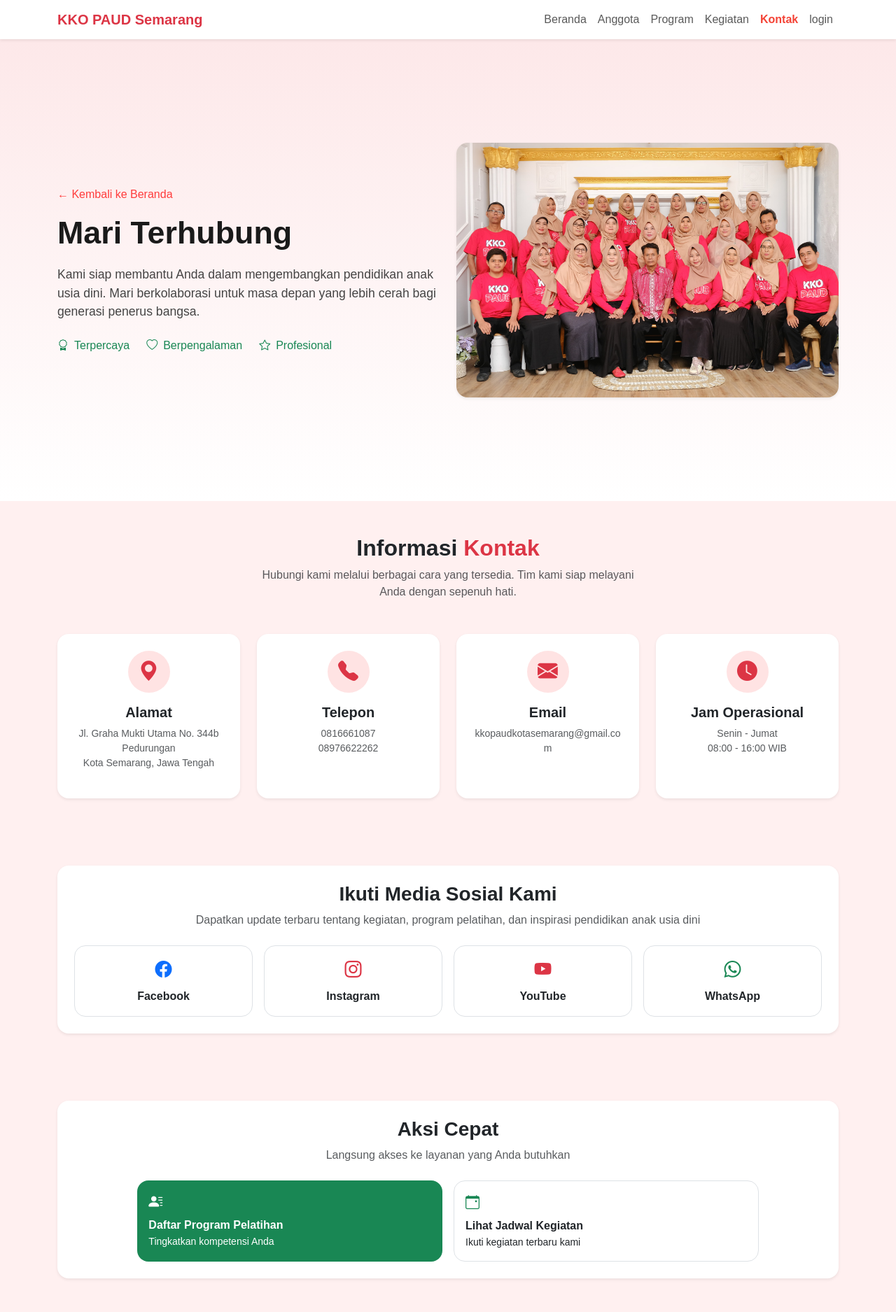
After one commit to liliianaa/webkkosemarang, a PHP site: page /kontak.php in a window 1280 px wide. The commit adds this page. Shown: the whole page at 70% size. Run offline with PHP 8.4, Linux system fonts and the light colour scheme.

Commit message:
add fitur kontak

```diff
--- a/anggota.php
+++ b/anggota.php
@@ -131,7 +131,7 @@ include "koneksi.php";
           <li class="nav-item"><a class="nav-link active" href="anggota.php">Anggota</a></li>
           <li class="nav-item"><a class="nav-link" href="#program">Program</a></li>
           <li class="nav-item"><a class="nav-link" href="#kegiatan">Kegiatan</a></li>
-          <li class="nav-item"><a class="nav-link" href="#kontak">Kontak</a></li>
+          <li class="nav-item"><a class="nav-link" href="kontak.php">Kontak</a></li>
           <li class="nav-item"><a class="nav-link" href="login.php">login</a></li>
         </ul>
       </div>
--- /dev/null
+++ b/kontak.php
@@ -0,0 +1,407 @@
+<!DOCTYPE html>
+<html lang="id">
+
+<head>
+    <meta charset="utf-8" />
+    <meta name="viewport" content="width=device-width, initial-scale=1" />
+    <title>KKO PAUD Kota Semarang</title>
+    <link href="https://cdn.jsdelivr.net/npm/bootstrap@5.3.3/dist/css/bootstrap.min.css" rel="stylesheet" />
+    <link rel="stylesheet" href="https://cdn.jsdelivr.net/npm/bootstrap-icons@1.11.3/font/bootstrap-icons.min.css" />
+    <style>
+        body {
+            font-family: 'Poppins', sans-serif;
+        }
+
+        /* Background lembut */
+        #hero {
+            background: linear-gradient(180deg, #fde8e9 0%, #fff 100%);
+            position: relative;
+            padding-top: 100px;
+            padding-bottom: 100px;
+        }
+
+        /* Elemen bulat dekorasi */
+        .circle {
+            width: 80px;
+            height: 80px;
+            background: radial-gradient(circle at 30% 30%, #f77d6b, #e5443c);
+            border-radius: 50%;
+            position: absolute;
+            top: 20px;
+            left: 50%;
+            transform: translateX(-50%);
+            z-index: 0;
+        }
+
+        .tagline {
+            display: inline-block;
+            background: #fde0df;
+            color: #c94c4c;
+            font-size: 14px;
+            padding: 5px 15px;
+            border-radius: 20px;
+            margin-bottom: 15px;
+            font-weight: 500;
+        }
+
+        .hero-title {
+            font-size: 2.8rem;
+            font-weight: 800;
+            color: #1a1a1a;
+            margin-bottom: 0.2rem;
+        }
+
+        .hero-subtitle {
+            font-size: 2.8rem;
+            font-weight: 800;
+            color: #f44336;
+        }
+
+        .hero-desc {
+            max-width: 600px;
+            margin: 20px auto;
+            font-size: 1.1rem;
+            color: #444;
+        }
+
+        .btn-join {
+            background-color: #f44336;
+            color: white;
+            padding: 10px 20px;
+            border-radius: 8px;
+            font-weight: 500;
+        }
+
+        .btn-program {
+            background-color: white;
+            border: 1px solid #ccc;
+            padding: 10px 20px;
+            border-radius: 8px;
+            font-weight: 500;
+            margin-left: 10px;
+        }
+
+        .navbar .nav-link.active {
+            color: #f44336 !important;
+            font-weight: bold;
+        }
+
+        .icon-circle {
+            background: #dc3545;
+            width: 80px;
+            height: 80px;
+            display: flex;
+            align-items: center;
+            justify-content: center;
+            border-radius: 50%;
+        }
+
+        .badge-center {
+            display: inline-block;
+            margin: 0 auto;
+            padding: 6px 14px;
+            font-size: 12px;
+            border-radius: 50px;
+            font-weight: 600;
+            margin-bottom: 10px;
+            background-color: #f8d7da;
+            /* warna bg-danger-subtle */
+            color: #dc3545;
+            /* warna text-danger */
+            white-space: nowrap;
+        }
+
+        .hero-section {
+            background-color: #ffe3e3;
+            padding: 80px 20px;
+        }
+
+        .hero-section .container {
+            position: relative;
+            z-index: 1;
+        }
+
+        .back-link {
+            display: inline-block;
+            margin-bottom: 20px;
+            color: #ff3c3c;
+            text-decoration: none;
+            font-size: 16px;
+        }
+
+        .icon-circle-soft {
+            width: 60px;
+            height: 60px;
+            background-color: #ffe3e3;
+            border-radius: 50%;
+            display: flex;
+            align-items: center;
+            justify-content: center;
+        }
+    </style>
+</head>
+
+<body>
+    <!-- NAVBAR -->
+    <nav class="navbar navbar-expand-lg bg-white shadow-sm sticky-top">
+        <div class="container">
+            <a class="navbar-brand fw-bold text-danger" href="#">KKO PAUD Semarang</a>
+            <button class="navbar-toggler" type="button" data-bs-toggle="collapse" data-bs-target="#navbarNav">
+                <span class="navbar-toggler-icon"></span>
+            </button>
+            <div class="collapse navbar-collapse" id="navbarNav">
+                <ul class="navbar-nav ms-auto">
+                    <li class="nav-item"><a class="nav-link" href="index.php">Beranda</a></li>
+                    <li class="nav-item"><a class="nav-link" href="anggota.php">Anggota</a></li>
+                    <li class="nav-item"><a class="nav-link" href="#program">Program</a></li>
+                    <li class="nav-item"><a class="nav-link" href="#kegiatan">Kegiatan</a></li>
+                    <li class="nav-item"><a class="nav-link active" href="kontak.php">Kontak</a></li>
+                    <li class="nav-item"><a class="nav-link" href="login.php">login</a></li>
+                </ul>
+            </div>
+        </div>
+    </nav>
+
+    <!-- HERO -->
+    <section id="hero" class="hero-section">
+        <div class="container py-5">
+            <div class="row align-items-center">
+                <!-- Kolom Kiri (Teks) -->
+                <div class="col-md-6">
+                    <a href="index.php" class="back-link d-inline-block mb-3">← Kembali ke Beranda</a>
+                    <h1 class="hero-title">
+                        Mari <span class="highlight-green">Terhubung</span>
+                    </h1>
+                    <p class="hero-desc">
+                        Kami siap membantu Anda dalam mengembangkan pendidikan anak usia dini. Mari berkolaborasi untuk
+                        masa depan yang lebih cerah bagi generasi penerus bangsa.
+                    </p>
+                    <div class="d-flex flex-wrap gap-4 mt-4">
+                        <div class="d-flex align-items-center gap-2 text-success">
+                            <i class="bi bi-award"></i> Terpercaya
+                        </div>
+                        <div class="d-flex align-items-center gap-2 text-success">
+                            <i class="bi bi-heart"></i> Berpengalaman
+                        </div>
+                        <div class="d-flex align-items-center gap-2 text-success">
+                            <i class="bi bi-star"></i> Profesional
+                        </div>
+                    </div>
+                </div>
+
+                <!-- Kolom Kanan (Gambar) -->
+                <div class="col-md-6 text-center">
+                    <img src="assets/gambarkontak.jpg" alt="Anak-anak belajar" class="img-fluid rounded-4 shadow-sm"
+                        style="max-width: 100%; height: auto;">
+                </div>
+            </div>
+        </div>
+    </section>
+
+</body>
+
+</html>
+
+<!-- KONTAK -->
+<section class="py-5" style="background-color: #fff0f0;">
+    <div class="container">
+
+        <!-- Tambahan Judul dan Deskripsi -->
+        <div class="text-center mb-5">
+            <h2 class="fw-bold">
+                Informasi <span class="text-danger">Kontak</span>
+            </h2>
+            <p class="text-muted">
+                Hubungi kami melalui berbagai cara yang tersedia. Tim kami siap melayani<br />
+                Anda dengan sepenuh hati.
+            </p>
+        </div>
+
+        <!-- Baris Isi Kontak -->
+        <div class="row g-4 justify-content-center">
+
+            <!-- Alamat -->
+            <div class="col-md-3 col-sm-6">
+                <div class="card text-center border-0 shadow-sm p-4 h-100 rounded-4">
+                    <div class="icon-circle-soft mb-3 mx-auto">
+                        <i class="bi bi-geo-alt-fill text-danger" style="font-size: 1.8rem;"></i>
+                    </div>
+                    <h5 class="fw-bold">Alamat</h5>
+                    <p class="text-muted small mb-0">Jl. Graha Mukti Utama No. 344b</p>
+                    <p class="text-muted small mb-0">Pedurungan</p>
+                    <p class="text-muted small">Kota Semarang, Jawa Tengah</p>
+                </div>
+            </div>
+
+            <!-- Telepon -->
+            <div class="col-md-3 col-sm-6">
+                <div class="card text-center border-0 shadow-sm p-4 h-100 rounded-4">
+                    <div class="icon-circle-soft mb-3 mx-auto">
+                        <i class="bi bi-telephone-fill text-danger" style="font-size: 1.8rem;"></i>
+                    </div>
+                    <h5 class="fw-bold">Telepon</h5>
+                    <p class="text-muted small mb-0">0816661087</p>
+                    <p class="text-muted small">08976622262</p>
+                </div>
+            </div>
+
+            <!-- Email -->
+            <div class="col-md-3 col-sm-6">
+                <div class="card text-center border-0 shadow-sm p-4 h-100 rounded-4">
+                    <div class="icon-circle-soft mb-3 mx-auto">
+                        <i class="bi bi-envelope-fill text-danger" style="font-size: 1.8rem;"></i>
+                    </div>
+                    <h5 class="fw-bold ">Email</h5>
+                    <p class="text-muted small mb-0">kkopaudkotasemarang@gmail.com</p>
+                </div>
+            </div>
+
+            <!-- Jam Operasional -->
+            <div class="col-md-3 col-sm-6">
+                <div class="card text-center border-0 shadow-sm p-4 h-100 rounded-4">
+                    <div class="icon-circle-soft mb-3 mx-auto">
+                        <i class="bi bi-clock-fill text-danger" style="font-size: 1.8rem;"></i>
+                    </div>
+                    <h5 class="fw-bold">Jam Operasional</h5>
+                    <p class="text-muted small mb-0">Senin - Jumat</p>
+                    <p class="text-muted small">08:00 - 16:00 WIB</p>
+                </div>
+            </div>
+
+        </div>
+    </div>
+</section>
+
+
+<!-- IKUTI MEDIA SOSIAL -->
+<section class="py-5" style="background-color: #fff0f0;">
+    <div class="container">
+        <div class="bg-white rounded-4 shadow-sm p-4 text-center">
+            <h3 class="fw-bold">Ikuti Media Sosial Kami</h3>
+            <p class="text-muted mb-4">
+                Dapatkan update terbaru tentang kegiatan, program pelatihan, dan inspirasi pendidikan anak usia dini
+            </p>
+            <div class="row justify-content-center g-3">
+
+                <!-- Facebook -->
+                <div class="col-6 col-md-3">
+                    <a href="https://facebook.com/kkopaudsemarang" target="_blank"
+                        class="text-decoration-none text-dark">
+                        <div class="border rounded-4 py-3 h-100">
+                            <i class="bi bi-facebook text-primary fs-4"></i>
+                            <p class="fw-semibold mt-2 mb-0">Facebook</p>
+                        </div>
+                    </a>
+                </div>
+
+                <!-- Instagram -->
+                <div class="col-6 col-md-3">
+                    <a href="https://instagram.com/kkopaudkotasemarang" target="_blank"
+                        class="text-decoration-none text-dark">
+                        <div class="border rounded-4 py-3 h-100">
+                            <i class="bi bi-instagram text-danger fs-4"></i>
+                            <p class="fw-semibold mt-2 mb-0">Instagram</p>
+                        </div>
+                    </a>
+                </div>
+
+                <!-- YouTube -->
+                <div class="col-6 col-md-3">
+                    <a href="https://www.youtube.com/@kkopaudkotasemarang242" target="_blank"
+                        class="text-decoration-none text-dark">
+                        <div class="border rounded-4 py-3 h-100">
+                            <i class="bi bi-youtube text-danger fs-4"></i>
+                            <p class="fw-semibold mt-2 mb-0">YouTube</p>
+                        </div>
+                    </a>
+                </div>
+
+                <!-- WhatsApp -->
+                <div class="col-6 col-md-3">
+                    <a href="https://wa.me/6281266622262" target="_blank" class="text-decoration-none text-dark">
+                        <div class="border rounded-4 py-3 h-100">
+                            <i class="bi bi-whatsapp text-success fs-4"></i>
+                            <p class="fw-semibold mt-2 mb-0">WhatsApp</p>
+                        </div>
+                    </a>
+                </div>
+
+            </div>
+        </div>
+    </div>
+</section>
+
+<!-- AKSI CEPAT -->
+<section class="py-5" style="background-color: #fff0f0;">
+    <div class="container">
+        <div class="bg-white rounded-4 shadow-sm p-4 text-center">
+            <h3 class="fw-bold">Aksi Cepat</h3>
+            <p class="text-muted mb-4">
+                Langsung akses ke layanan yang Anda butuhkan
+            </p>
+            <div class="row justify-content-center g-3">
+
+                <!-- Daftar Program -->
+                <div class="col-md-5">
+                    <a href="#" class="text-white text-decoration-none" data-bs-toggle="modal"
+                        data-bs-target="#daftarModal">
+                        <div class="bg-success rounded-4 p-3 text-start h-100">
+                            <i class="bi bi-person-lines-fill fs-5"></i>
+                            <h6 class="fw-bold mt-2 mb-1">Daftar Program Pelatihan</h6>
+                            <p class="mb-0 small">Tingkatkan kompetensi Anda</p>
+                        </div>
+                    </a>
+                </div>
+
+
+                <!-- Jadwal Kegiatan -->
+                <div class="col-md-5">
+                    <a href="#" class="text-dark text-decoration-none">
+                        <div class="border rounded-4 p-3 text-start h-100">
+                            <i class="bi bi-calendar-event text-success fs-5"></i>
+                            <h6 class="fw-bold mt-2 mb-1">Lihat Jadwal Kegiatan</h6>
+                            <p class="mb-0 small">Ikuti kegiatan terbaru kami</p>
+                        </div>
+                    </a>
+                </div>
+            </div>
+        </div>
+    </div>
+</section>
+
+<!-- Modal Form Pendaftaran -->
+<div class="modal fade" id="daftarModal" tabindex="-1" aria-hidden="true">
+    <div class="modal-dialog">
+        <div class="modal-content rounded-4">
+            <form action="kirim_email.php" method="POST">
+                <div class="modal-header">
+                    <h5 class="modal-title fw-bold">Form Pendaftaran Pelatihan</h5>
+                    <button type="button" class="btn-close" data-bs-dismiss="modal"></button>
+                </div>
+                <div class="modal-body">
+                    <div class="mb-3">
+                        <label class="form-label">Nama Lengkap</label>
+                        <input type="text" name="nama" class="form-control" required>
+                    </div>
+                    <div class="mb-3">
+                        <label class="form-label">Email Aktif</label>
+                        <input type="email" name="email" class="form-control" required>
+                    </div>
+                    <div class="mb-3">
+                        <label class="form-label">Institusi</label>
+                        <input type="text" name="institusi" class="form-control" required>
+                    </div>
+                </div>
+                <div class="modal-footer">
+                    <button type="button" class="btn btn-secondary" data-bs-dismiss="modal">Batal</button>
+                    <button type="submit" class="btn btn-success">Kirim</button>
+                </div>
+            </form>
+        </div>
+    </div>
+</div>
+
+<script src="https://cdn.jsdelivr.net/npm/bootstrap@5.3.3/dist/js/bootstrap.bundle.min.js"></script>
+</body>
+
+</html>
```
Also changed, not shown: index.php (+23 -15 lines), assets/gambarkontak.jpg (added), formulirpendaftaran.php (added). Lines whose indentation alone changed are shown as unchanged.
